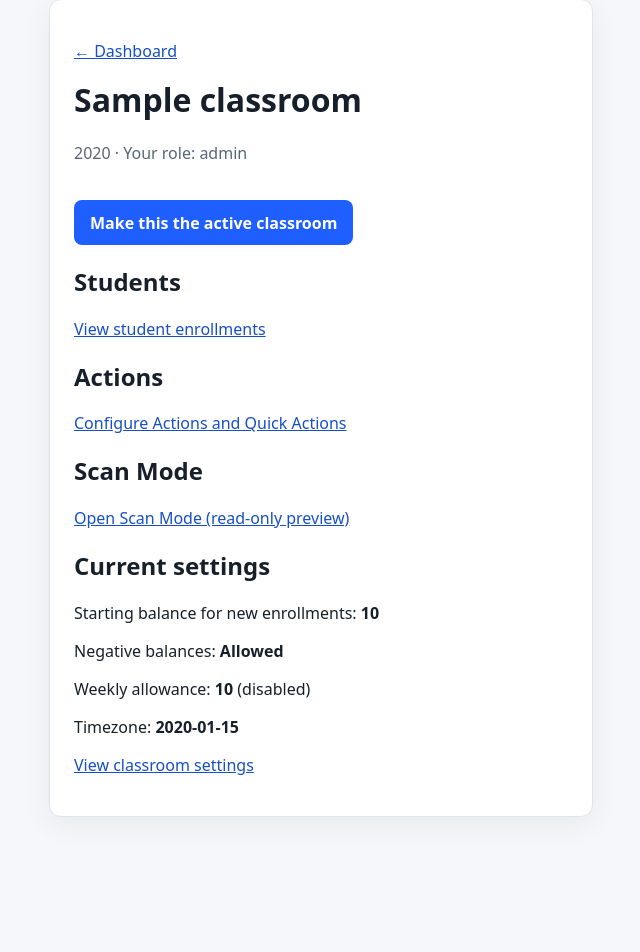
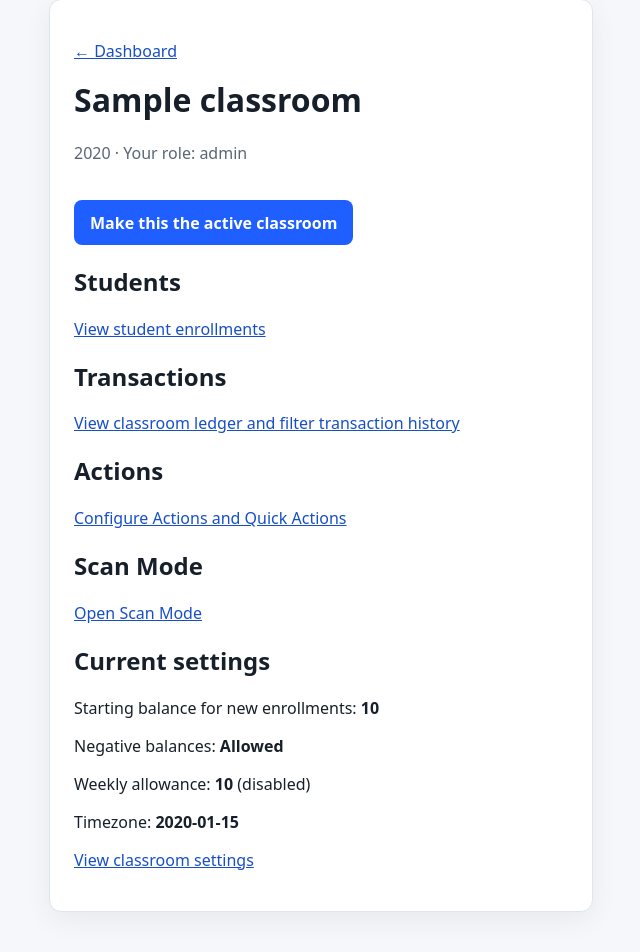
Before and after one commit to gustavjp/qrbank, a FastAPI app: template app/templates/classroom_detail.html in a window 1280 px wide. Shown: the part 65-1017 px from the top of the page, without its empty margins (319-959 px from the left). Before the commit the page ends 882 px from the top, so only its background shows below. Run offline with FastAPI, Linux system fonts and the light colour scheme; the template is opened without the code that fills it: most values are stand-ins (such as "Sample title", 1, 10 or a date in 2020).

Commit message:
Link classroom-wide ledger and correct stale scan status text

```diff
--- a/app/templates/classroom_detail.html
+++ b/app/templates/classroom_detail.html
@@ -6,7 +6,7 @@
 <p class="muted">{{ classroom.school_year }} · Your role: {{ access.membership.role }}</p>
 
 {% if is_active %}
-  <p class="success"><strong>Active classroom.</strong> Scan Mode uses this classroom context. Scan actions are preview-only until financial execution is enabled.</p>
+  <p class="success"><strong>Active classroom.</strong> Scan Mode uses this classroom context. Scan Mode posts eligible actions through the financial ledger.</p>
 {% else %}
   <form method="post" action="/classrooms/{{ classroom.id }}/select">
     <input type="hidden" name="csrf_token" value="{{ csrf_token }}">
@@ -17,11 +17,14 @@
 <h2>Students</h2>
 <p><a href="/classrooms/{{ classroom.id }}/students">View student enrollments</a></p>
 
+<h2>Transactions</h2>
+<p><a href="/classrooms/{{ classroom.id }}/transactions">View classroom ledger and filter transaction history</a></p>
+
 <h2>Actions</h2>
 <p><a href="/classrooms/{{ classroom.id }}/actions">Configure Actions and Quick Actions</a></p>
 
 <h2>Scan Mode</h2>
-<p><a href="/classrooms/{{ classroom.id }}/scan">Open Scan Mode (read-only preview)</a></p>
+<p><a href="/classrooms/{{ classroom.id }}/scan">Open Scan Mode</a></p>
 
 <h2>Current settings</h2>
 <p>Starting balance for new enrollments: <strong>{{ settings.starting_balance }}</strong></p>
```
